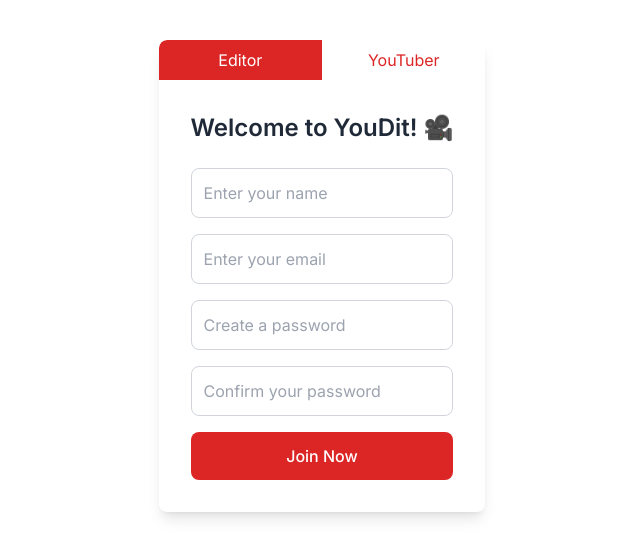
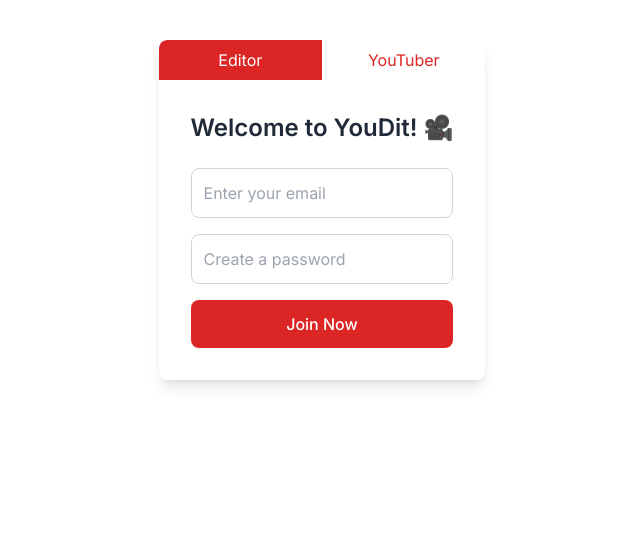
Before and after one commit to Raiyan03/youdit, a Next.js app: page /auth/login in a window 1280 px wide. Shown: the top 558 px of the page, without its empty margins (318-958 px from the left). Built offline with nearby package versions, Linux system fonts and the light colour scheme.

Commit message:
feat(input validation): Validate inputs on the login page
Implemented a validation fonction in

Displaying proper error messages

Checking if email format is correct with regex

Checking if fields are empty

```diff
--- a/components/auth/login/editor-form-login.jsx
+++ b/components/auth/login/editor-form-login.jsx
@@ -1,11 +1,11 @@
 "use client"
+import { loginInputValidation } from "@/lib/validation";
 import { useEffect, useState } from "react";
+import ErrorBox from "../error";
 const EditorFormLogin = () => {
     const [isLoaded, setIsLoaded] = useState(false);
-    const [name, setName] = useState("");
     const [email, setEmail] = useState("");
     const [password, setPassword] = useState("");
-    const [confirmPassword, setConfirmPassword] = useState("");
     const [errorMessage, setError] = useState("");
 
     const handleChangName = (e) => {
@@ -26,31 +26,14 @@
         setIsLoaded(true);
     }, []);
 
-    const Register = (e) => {
+    const Login = (e) => {
         e.preventDefault();
-        const response = registrationInputValidation({name, email, password, confirmPassword});
-        if (response.error) {
+        setError("");
+        const response = loginInputValidation({ email, password });
+        if (response?.error) {
             setError(response.error);
-            return ;
+            return;
         }
-        const values = {
-            name: name,
-            email: email,
-            password: password
-        }
-        try{
-            axios.post("/api/auth/register", values)
-            .then((res) => {
-                console.log(res);
-            })
-            .catch((err) => {
-                setError(err.response.data.message);
-            })
-        }
-        catch(e){
-            setError(e.message);
-        }
-        setError("");
     }
 
     return (
@@ -58,19 +41,13 @@
             <h1 className="text-2xl font-semibold text-gray-800 mb-6">
                 Welcome to YouDit! 🎥
             </h1>
-            <form onSubmit={Register} className={`w-full flex flex-col gap-4 transition-all duration-1000 ease-out ${isLoaded ? 'translate-x-0 opacity-100' : '-translate-x-full opacity-0'}`}>
-                <input onChange={handleChangName} className="border border-gray-300 focus:ring-2 focus:ring-red-500 focus:outline-none rounded-lg p-3"
-                       type="text"
-                       placeholder="Enter your name" />
+            <form onSubmit={Login} className={`w-full flex flex-col gap-4 transition-all duration-1000 ease-out ${isLoaded ? 'translate-x-0 opacity-100' : '-translate-x-full opacity-0'}`}>
                 <input onChange={handleChangeEmail} className="border border-gray-300 focus:ring-2 focus:ring-red-500 focus:outline-none rounded-lg p-3"
                        type="email"
                        placeholder="Enter your email" />
                 <input onChange={handleChangePassword} className="border border-gray-300 focus:ring-2 focus:ring-red-500 focus:outline-none rounded-lg p-3"
                        type="password"
                        placeholder="Create a password" />
-                <input onChange={handleChangeConfirmPassword} className="border border-gray-300 focus:ring-2 focus:ring-red-500 focus:outline-none rounded-lg p-3"
-                       type="password"
-                       placeholder="Confirm your password" />
                 {errorMessage ? <ErrorBox message={errorMessage}  /> : null}
                 <button type="submit" className="py-3 px-5 bg-primary text-white rounded-lg font-medium hover:bg-accent transition duration-300 ease-in-out">
                     Join Now
--- a/lib/validation.js
+++ b/lib/validation.js
@@ -13,3 +13,12 @@
     }
     return { success: true };
 }
+
+export const loginInputValidation = (data) => {
+    if (!data.email || !data.password){
+        return { error: "All fields are required"};
+    }
+    if (!/\S+@\S+\.\S+/.test(data.email)) {
+        return { error: "Invalid email" };
+    }
+}
```
